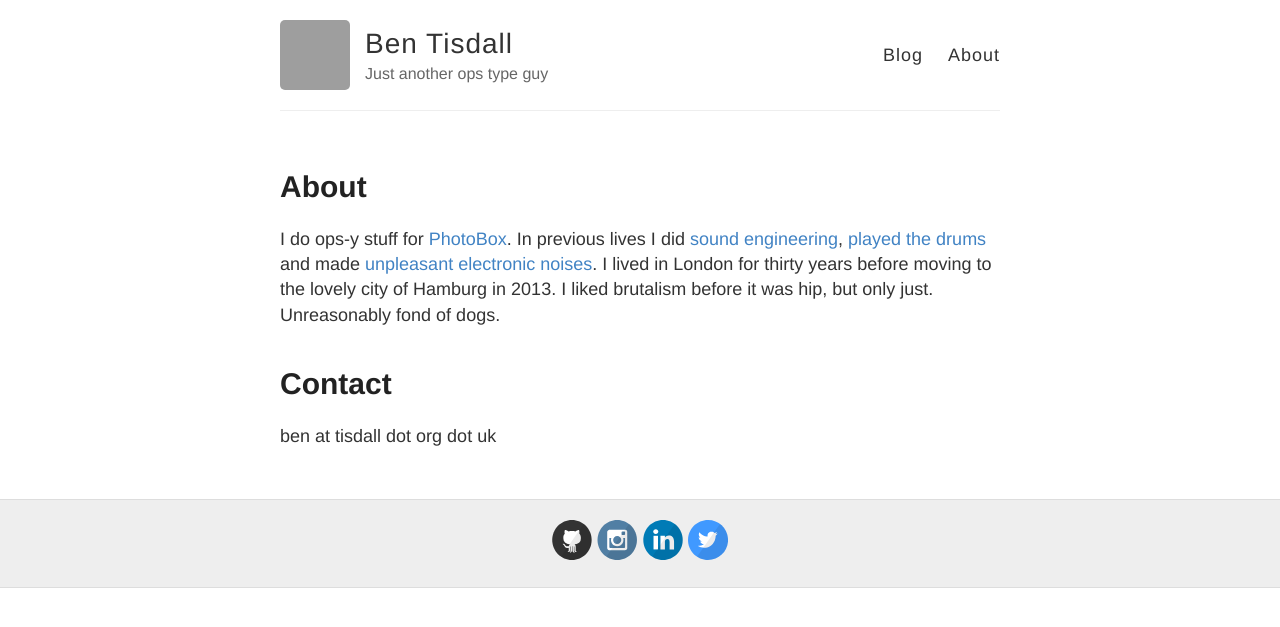
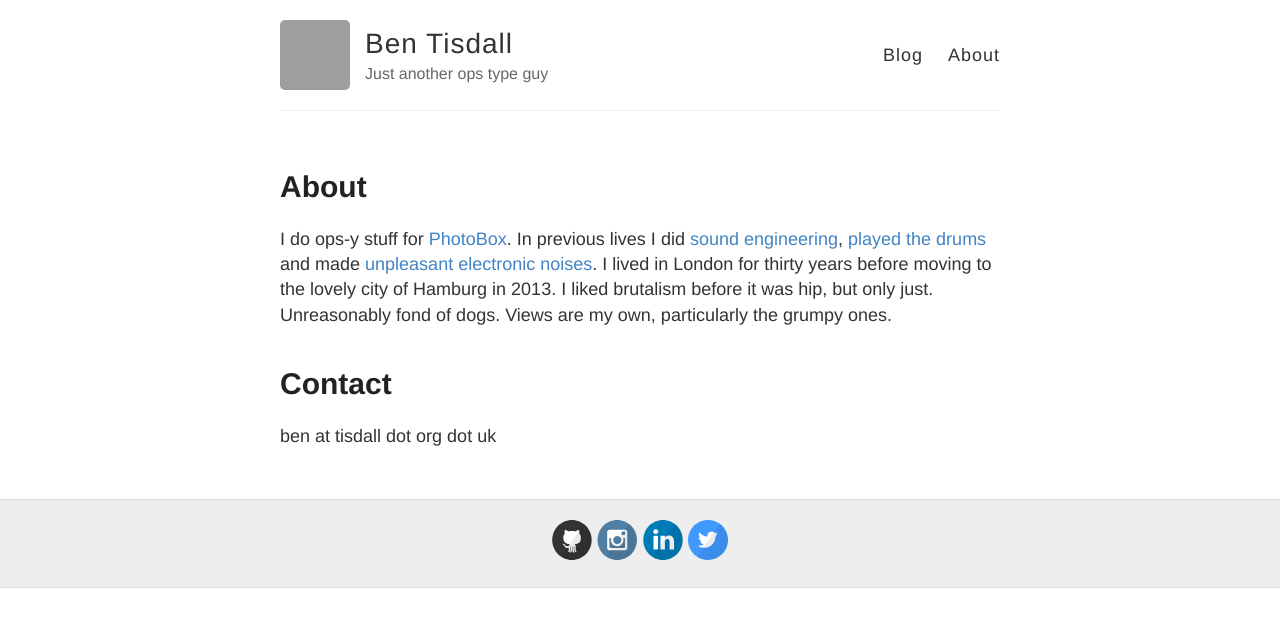
Before and after one commit to btisdall/btisdall.github.io, a Jekyll site: the page built from about.md, in a window 1280 px wide. Shown: the top 627 px of the page. Built offline with Jekyll 4.4.1, drawn with Linux system fonts in a browser that asks for light colours; grey boxes are pictures that could not be loaded.

Commit message:
Amend about.

```diff
--- a/about.md
+++ b/about.md
@@ -4,7 +4,7 @@ title: About
 permalink: /about/
 ---
 
-I do ops-y stuff for [PhotoBox](https://www.photobox.co.uk/). In previous lives I did [sound engineering](http://www.bbc.co.uk/5live), [played the drums](https://www.youtube.com/watch?v=vU4YxoI3gVE) and made [unpleasant electronic noises](https://www.youtube.com/watch?v=EWEZgbvNbag). I lived in London for thirty years before moving to the lovely city of Hamburg in 2013. I liked brutalism before it was hip, but only just. Unreasonably fond of dogs.
+I do ops-y stuff for [PhotoBox](https://www.photobox.co.uk/). In previous lives I did [sound engineering](http://www.bbc.co.uk/5live), [played the drums](https://www.youtube.com/watch?v=vU4YxoI3gVE) and made [unpleasant electronic noises](https://www.youtube.com/watch?v=EWEZgbvNbag). I lived in London for thirty years before moving to the lovely city of Hamburg in 2013. I liked brutalism before it was hip, but only just. Unreasonably fond of dogs. Views are my own, particularly the grumpy ones.
 
 # Contact
 
```
